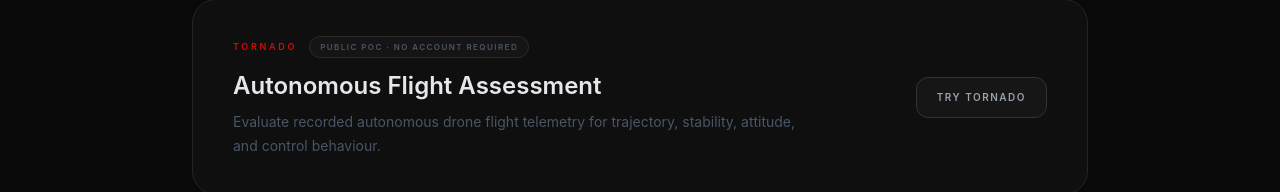
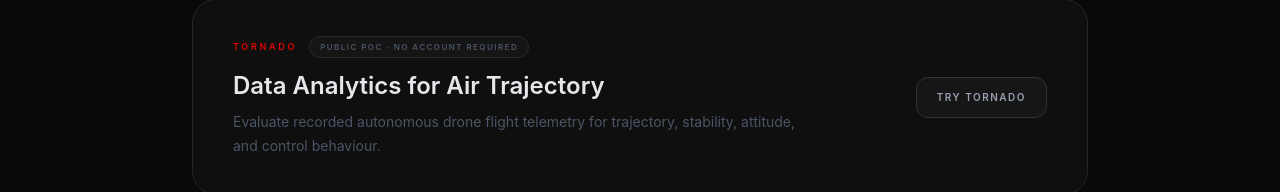
Before and after one commit to blackbird-e1/red-scale-pilot-assessment, a React (Vite) app in the folder frontend/: page / in a window 1280 px wide. Shown: the part 891-1083 px from the top of the page. Built offline with nearby package versions, Linux system fonts and the light colour scheme; no server answers.

Commit message:
Update Tornado air trajectory analytics branding

```diff
--- a/frontend/src/components/AutonomousFlightAssessment.tsx
+++ b/frontend/src/components/AutonomousFlightAssessment.tsx
@@ -245,12 +245,12 @@
             </span>
 
             <span className="text-[10px] uppercase tracking-[0.2em] text-gray-600">
-              Autonomous Flight Assessment
+              Data Analytics for Air Trajectory
             </span>
           </div>
 
           <h1 className="text-3xl font-semibold tracking-tight text-white sm:text-4xl">
-            Autonomous Flight Assessment
+            Data Analytics for Air Trajectory
           </h1>
 
           <p className="mt-4 max-w-2xl text-sm leading-7 text-gray-500 sm:text-base">
--- a/frontend/src/components/Login.tsx
+++ b/frontend/src/components/Login.tsx
@@ -452,7 +452,7 @@
                 </div>
 
                 <h2 className="mt-3 text-xl font-semibold text-gray-200 sm:text-2xl">
-                  Autonomous Flight Assessment
+                  Data Analytics for Air Trajectory
                 </h2>
 
                 <p className="mt-2 max-w-xl text-sm leading-6 text-gray-600">
--- a/frontend/src/components/TornadoSection.tsx
+++ b/frontend/src/components/TornadoSection.tsx
@@ -11,7 +11,7 @@
 
 return (
   <section className="border-t border-[#202020] py-6 sm:py-8">
-    <div className="mx-auto max-w-4xl rounded-3xl border border-[#252525] bg-[#0f0f0f] px-7 py-7 sm:px-10">
+    <div className="mx-auto max-w-2xl rounded-3xl border border-[#252525] bg-[#0f0f0f] px-7 py-7 sm:px-10">
         <button
           type="button"
           onClick={() => setExpanded(!expanded)}
@@ -23,7 +23,7 @@
             </p>
 
             <h2 className="mt-2 text-xl font-semibold text-gray-200">
-              Autonomous Flight Assessment
+              Data Analytics for Air Trajectory
             </h2>
           </div>
 
```
